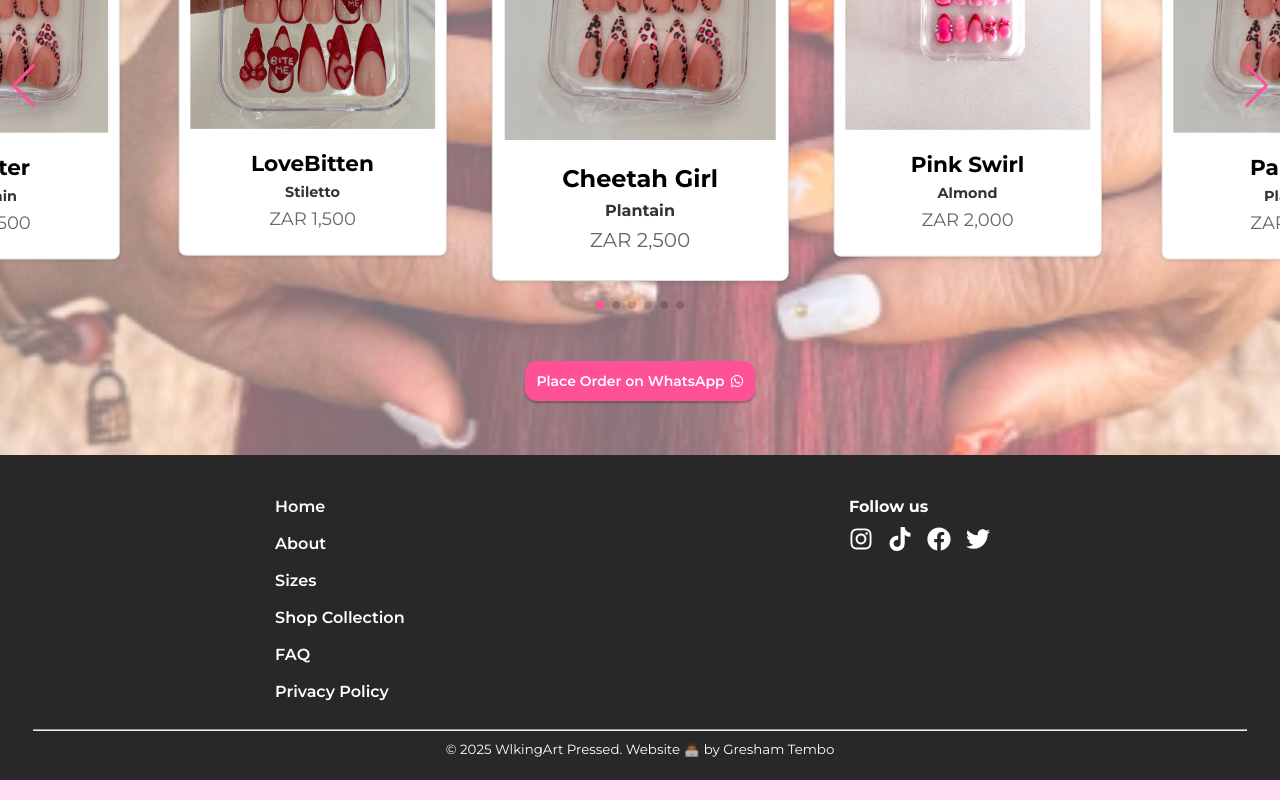
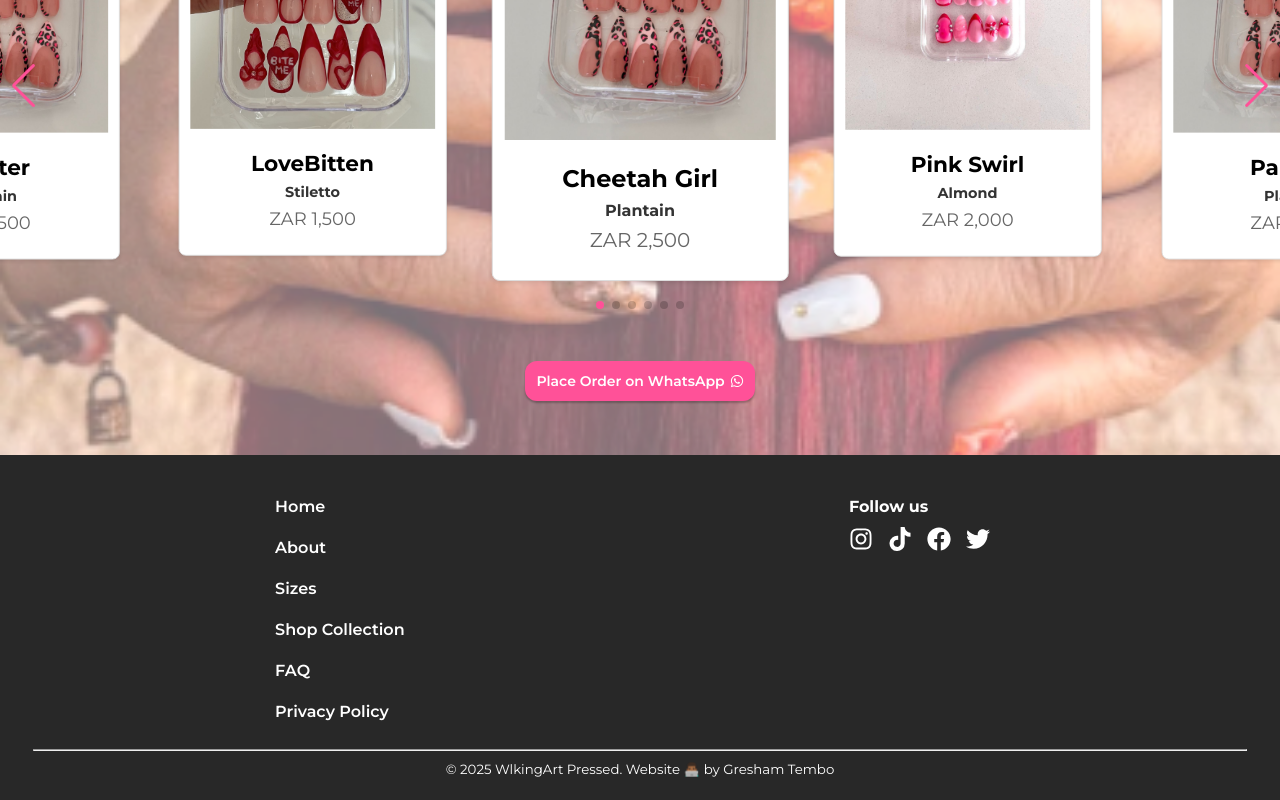
Before and after one commit to Gresham24/WlkingArt-Pressed, a React (Vite) app: page /shop in a window 1280 px wide. Shown: the part 385-1185 px from the top of the page. Built offline with nearby package versions, Linux system fonts and the light colour scheme; a web font is replaced by a local one.

Commit message:
minor styling

```diff
--- a/src/styles/Footer.styles.js
+++ b/src/styles/Footer.styles.js
@@ -26,8 +26,9 @@ export const StyledFooterLinks = styled.div`
     display: flex;
     flex-direction: column;
     align-items: start;
-    gap: 18px;
+    gap: 22px;
     text-align: left;
+
 `;
 
 export const StyledFooterLink = styled(Link)`
--- a/src/styles/Navbar.styles.js
+++ b/src/styles/Navbar.styles.js
@@ -20,7 +20,7 @@ export const StyledNavbar = styled.nav`
         flex-direction: column;
     }
     @media ${devices.laptop} {
-        box-shadow: 0 5px 8px rgba(0, 0, 0, 0.6);
+        box-shadow: 0 2px 4px rgba(0, 0, 0, 0.2);
         margin: 0;
         border-radius: 0px;
         padding: 20px 0;
```
